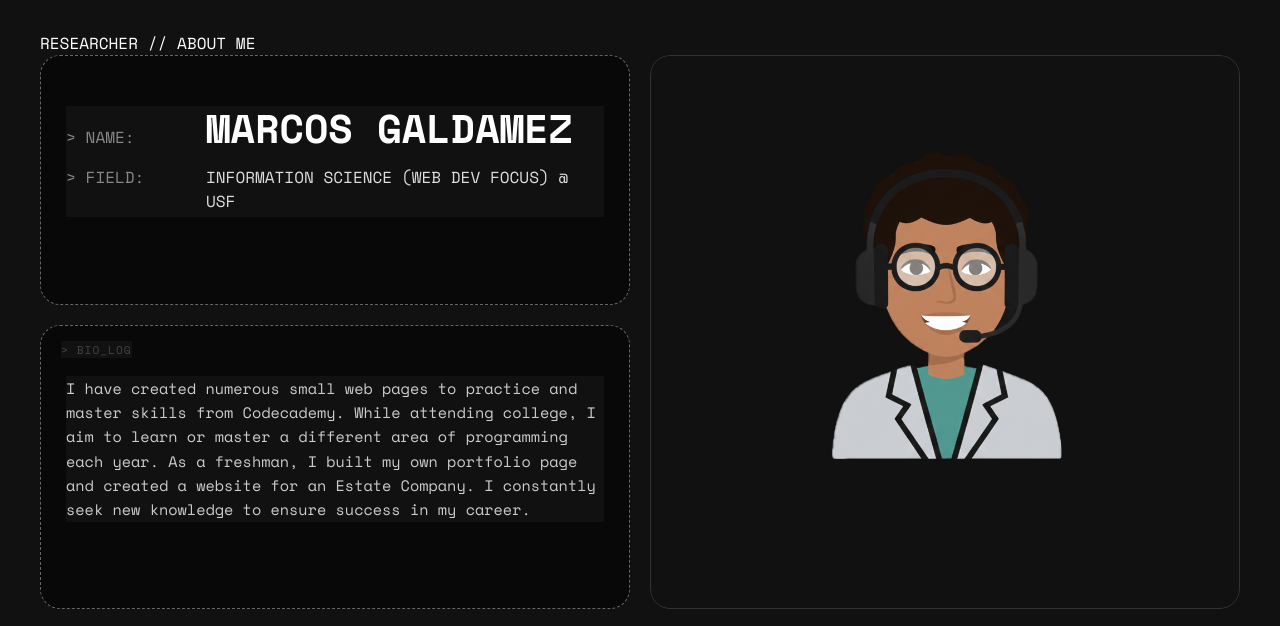
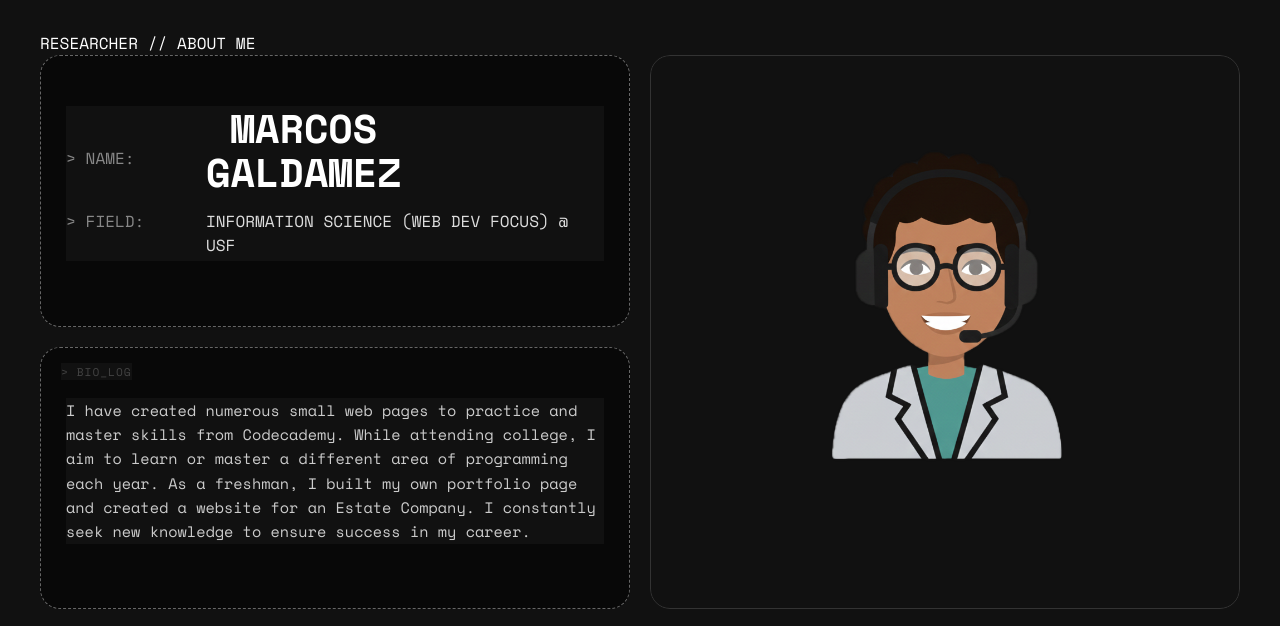
Before and after one commit to THEBLUEFLASH18/Portfolio_2025, a plain HTML site: page index.html in a window 1280 px wide. Shown: the part 119-745 px from the top of the page. Drawn offline with nearby package versions, Linux system fonts and the light colour scheme; no server answers.

Commit message:
Added new alignments

```diff
--- a/index.html
+++ b/index.html
@@ -42,7 +42,7 @@
                     <div class="intro-content">
                         <div class="name-container">
                             <span class="detail-label">&gt; NAME:</span>
-                            <h1 id="matrix-identity">MARCOS GALDAMEZ</h1>
+                            <h1 id="matrix-identity">MARCOS<br>GALDAMEZ</h1>
                         </div>
                         <div class="detail-row">
                             <span class="detail-label">&gt; FIELD:</span>
--- a/styles.css
+++ b/styles.css
@@ -438,7 +438,7 @@ nav div:first-child {
 
 .name-container {
     display: flex;
-    align-items: baseline;
+    align-items: center;
     margin-bottom: 0px;
     /* H1 has margin */
 }
```
